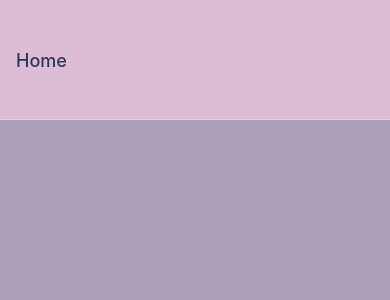
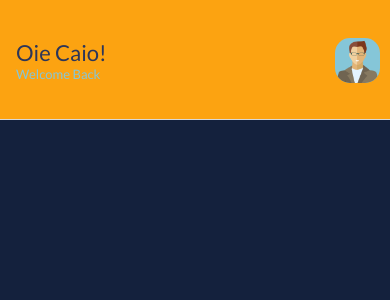
Before and after one commit to CaioCesarP/Project-React-Native, a React Native app: screen /Home in a window 390 px wide. Shown: the top 300 px of the page. Built offline with nearby package versions, Linux system fonts and the light colour scheme.

Commit message:
:sparkles: feat: Adicionando header para página Home.

```diff
--- /dev/null
+++ b/components/Header/Greating/Greeting.tsx
@@ -0,0 +1,34 @@
+import React, { FunctionComponent } from "react";
+import styled from "styled-components/native";
+
+import RegularText from "../../Text/RegularText";
+import SmallText from "../../Text/SmallText";
+import { colors } from "../../colors";
+
+import { GreetingProps } from "./types";
+
+const StyledView = styled.View`
+  flex-diretion: column;
+  flex: 1;
+  justify-content: center;
+`;
+
+const Greeting: FunctionComponent<GreetingProps> = (props) => {
+  return (
+    <StyledView>
+      <RegularText
+        textStyles={[
+          { color: colors.secondary, fontSize: 22 },
+          props.mainTextStyle,
+        ]}
+      >
+        {props.mainTitle}
+      </RegularText>
+      <SmallText textStyles={[{ color: colors.tertiary }, props.subTextStyle]}>
+        {props.subText}
+      </SmallText>
+    </StyledView>
+  );
+};
+
+export default Greeting;
--- /dev/null
+++ b/components/Header/Greating/types.tsx
@@ -0,0 +1,8 @@
+import { StyleProp, TextStyle } from "react-native";
+
+export interface GreetingProps {
+  mainTitle: string;
+  subText: string;
+  mainTextStyle?: StyleProp<TextStyle>;
+  subTextStyle?: StyleProp<TextStyle>;
+}
--- /dev/null
+++ b/components/Header/Profile/Profile.tsx
@@ -0,0 +1,28 @@
+import React, { FunctionComponent } from "react";
+import styled from "styled-components/native";
+
+import { ProfileProps } from "./types";
+
+const StyledView = styled.TouchableOpacity`
+  flex-direction: column;
+  width: 45px;
+  height: 45px;
+  border-radius: 15px;
+`;
+
+const StyledImage = styled.Image`
+  resize-mode: contain;
+  width: 100%;
+  height: 100%;
+  border-radius: 15px;
+`;
+
+const Profile: FunctionComponent<ProfileProps> = (props) => {
+  return (
+    <StyledView onPress={props.onPress} style={props.imgContainerStyle}>
+      <StyledImage style={props.imgStyle} source={props.img} />
+    </StyledView>
+  );
+};
+
+export default Profile;
--- /dev/null
+++ b/components/Header/Profile/types.tsx
@@ -0,0 +1,14 @@
+import {
+  ImageSourcePropType,
+  StyleProp,
+  ImageStyle,
+  ViewStyle,
+  GestureResponderEvent,
+} from "react-native";
+
+export interface ProfileProps {
+  img: ImageSourcePropType;
+  imgStyle?: StyleProp<ImageStyle>;
+  imgContainerStyle?: StyleProp<ViewStyle>;
+  onPress?: ((event: GestureResponderEvent) => void) | undefined;
+}
--- a/components/colors.tsx
+++ b/components/colors.tsx
@@ -4,6 +4,7 @@ export const colors = {
   primary: "#EF835D",
   secondary: "#2C365A",
   tertiary: "#85C6D8",
-  thistle: "#DDBDD5",
-  heliotropeGray: "#AC9FBB",
+  bgPrimary: "#14213d",
+  bgSecondary: "#fca311",
+  headerText: "#e5e5e5",
 };
--- a/components/shared.tsx
+++ b/components/shared.tsx
@@ -5,7 +5,7 @@ import { colors } from "./colors";
 export const Container = styled.View`
   flex: 1;
   align-items: center;
-  background-color: ${colors.blackCoral};
+  background-color: ${colors.bgPrimary};
 `;
 
 export const ScreenWidth = Dimensions.get("screen").width;
--- a/navigators/RootStack.tsx
+++ b/navigators/RootStack.tsx
@@ -1,5 +1,10 @@
 import React, { FunctionComponent } from "react";
 import { colors } from "../components/colors";
+
+import Avi from "../assets/avi/avatar.png";
+
+import Greeting from "../components/Header/Greating/Greeting";
+import Profile from "../components/Header/Profile/Profile";
 
 import Welcome from "../screens/Welcome";
 import Home from "../screens/Home";
@@ -20,14 +25,23 @@ const RootStack: FunctionComponent = () => {
       <Stack.Navigator
         screenOptions={{
           headerStyle: {
-            backgroundColor: colors.thistle,
+            backgroundColor: colors.bgSecondary,
             shadowColor: colors.black,
             borderBottomWidth: 0.5,
             shadowOpacity: 90,
             elevation: 0,
             height: 120,
           },
-          headerTintColor: colors.secondary
+          headerTintColor: colors.headerText,
+          headerRight: () => (
+            <Profile
+              img={Avi}
+              imgContainerStyle={{
+                backgroundColor: colors.tertiary,
+                right: 10,
+              }}
+            />
+          ),
         }}
         initialRouteName="Home"
       >
@@ -36,7 +50,20 @@ const RootStack: FunctionComponent = () => {
           component={Welcome}
           options={{ headerShown: false }}
         />
-        <Stack.Screen name="Home" component={Home} />
+        <Stack.Screen
+          name="Home"
+          component={Home}
+          options={{
+            headerTitle: (props) => (
+              <Greeting
+                mainTitle="Oie Caio!"
+                subText="Welcome Back"
+                {...props}
+              />
+            ),
+            headerLeft: () => <></>,
+          }}
+        />
       </Stack.Navigator>
     </NavigationContainer>
   );
--- a/screens/Home.tsx
+++ b/screens/Home.tsx
@@ -7,7 +7,7 @@ import { colors } from "../components/colors";
 import { Container } from "../components/shared";
 
 const HomeContainer = styled(Container)`
-  background-color: ${colors.heliotropeGray};
+  background-color: ${colors.bgPrimary};
   width: 100%;
   flex: 1;
 `;
```
